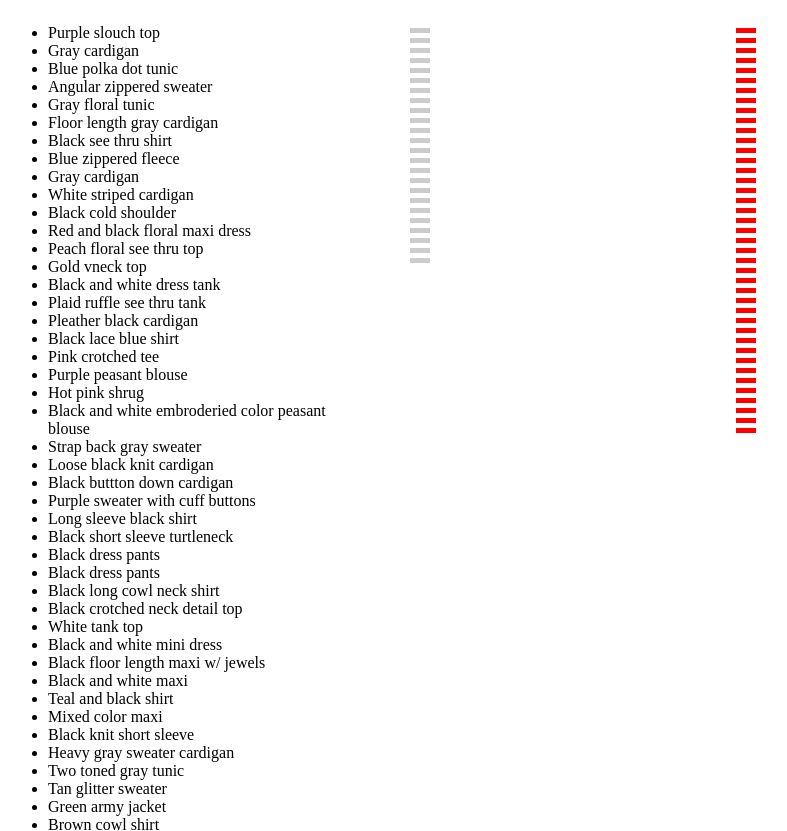
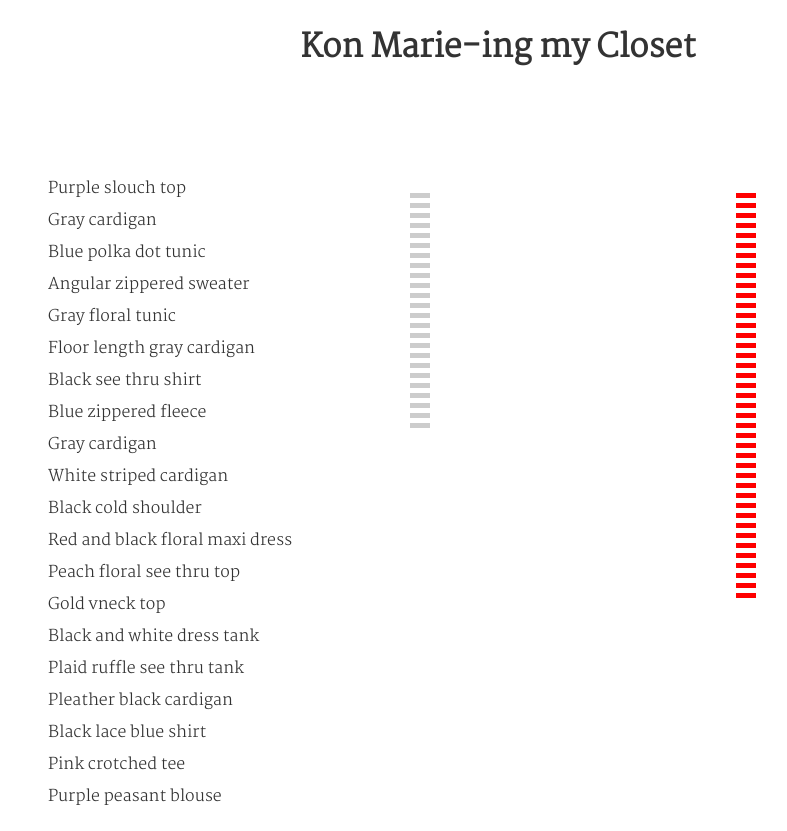
Before and after one commit to tiffanyfrance/swd, a plain HTML site: page 19-05/index.html in a window 1280 px wide. Shown: the top 831 px of the page, without its empty margins (142-929 px from the left). Drawn offline with nearby package versions, Linux system fonts and the light colour scheme.

Commit message:
add fonts and styling

```diff
--- a/19-05/index.html
+++ b/19-05/index.html
@@ -2,9 +2,22 @@
 <meta charset="utf-8">
 <meta name="viewport" content="width=device-width, initial-scale=1.0">
 <style>
+  @import url('https://fonts.googleapis.com/css?family=Martel:300');
+
+  * {
+    font-family: 'Martel', serif;
+    /* text-transform: lowercase; */
+    color: #333;
+  }
+
   .container {
     width: 980px;
     margin: 0 auto;
+  }
+
+  h1 {
+    text-align: center;
+    margin-bottom: 10%;
   }
 
   .col {
@@ -12,16 +25,30 @@
     width: 33.33%;
   }
 
-  /* Clear floats after the cols */
   .row:after {
     content: "";
     display: table;
     clear: both;
   }
+
+  .col:first-of-type {
+    max-height: 80vh;
+    overflow: hidden;
+  }
+
+  ul {
+    margin: 0px;
+    list-style: none;
+  }
+
+  li {
+    line-height: 2;
+  }
+
 </style>
 <body>
   <div class="container">
-    <div class="header"></div>
+    <h1>Kon Marie-ing my Closet</h1>
 
     <div id="viz" class="row">
       <div class="col">
```
